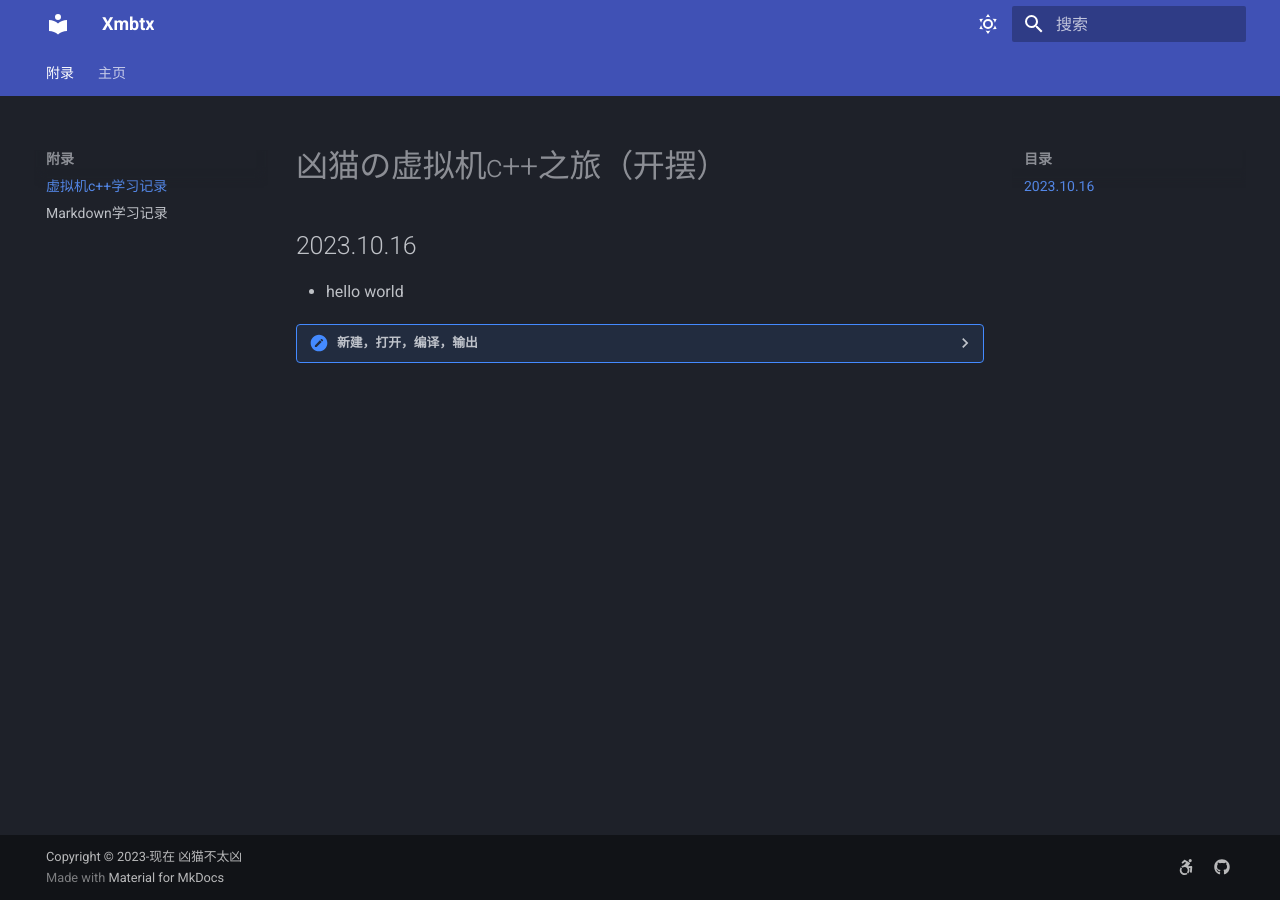
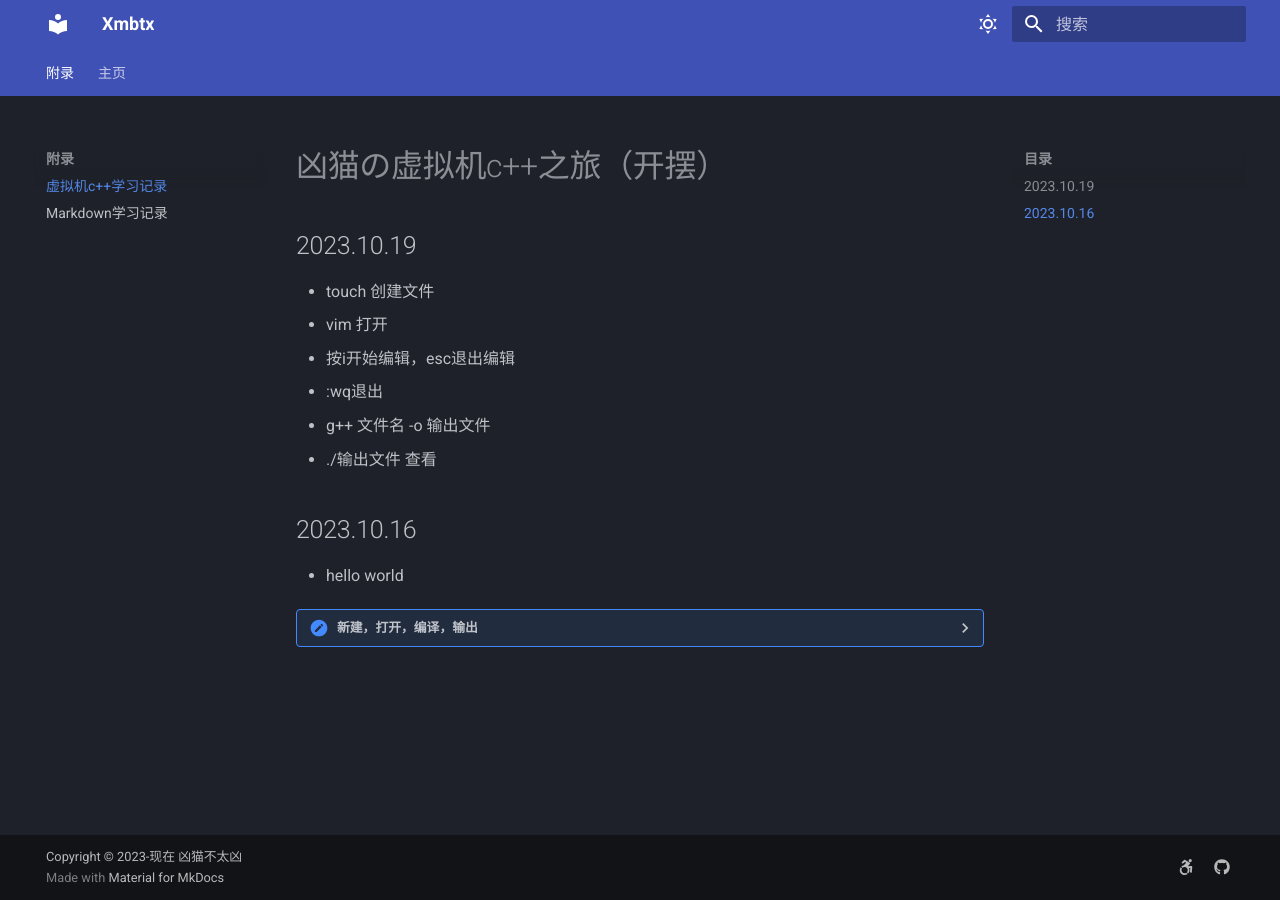
Before and after one commit to Xmbtx/xmbtx-blog, an MkDocs documentation site: the page built from docs/c/c.md, in a window 1280 px wide. Built offline with MkDocs 1.6.1 and Material for MkDocs 9.7.7, drawn with Linux system fonts in a browser that asks for light colours.

Commit message:
2023-10-19_15:26:45 update

```diff
--- a/docs/c/c.md
+++ b/docs/c/c.md
@@ -1,4 +1,13 @@
 # 凶猫の虚拟机c++之旅（开摆）
+
+## 2023.10.19
+
+- touch 创建文件
+- vim 打开
+- 按i开始编辑，esc退出编辑
+- :wq退出
+- g++ 文件名 -o 输出文件
+- ./输出文件 查看
 
 ## 2023.10.16
 
```
